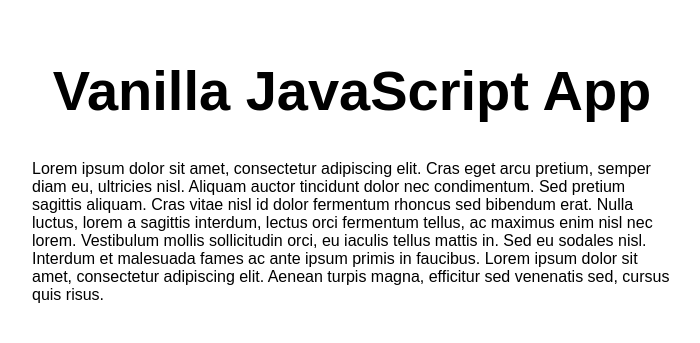
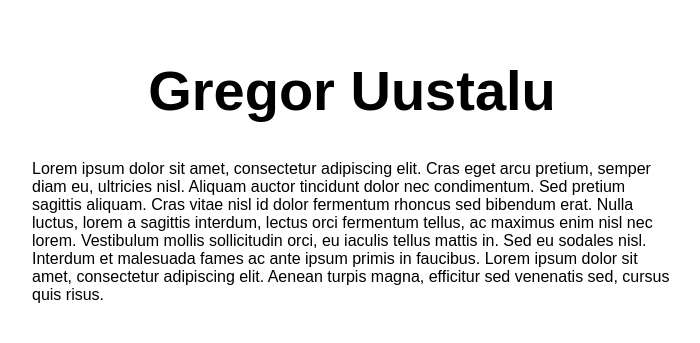
Before and after one commit to gregoruu/ut2024azapp, a website: page src/index.html in a window 1280 px wide. Shown: the whole page, without its empty margins (288-988 px from the left). Drawn offline with Linux system fonts and the light colour scheme.

Commit message:
Change title and header text in index.html

```diff
--- a/src/index.html
+++ b/src/index.html
@@ -5,11 +5,11 @@
   <meta charset="UTF-8">
   <meta name="viewport" content="width=device-width, initial-scale=1.0">
   <link rel="stylesheet" href="styles.css">
-  <title>Gregor Uustalu</title>
+  <title>Vanilla JavaScript App</title>
 </head>
 <body>
   <main>
-    <h1>Vanilla JavaScript App</h1>
+    <h1>Gregor Uustalu</h1>
     <p>Lorem ipsum dolor sit amet, consectetur adipiscing elit. Cras eget arcu pretium, semper diam eu, ultricies nisl. Aliquam auctor tincidunt dolor nec condimentum. Sed pretium sagittis aliquam. Cras vitae nisl id dolor fermentum rhoncus sed bibendum erat. Nulla luctus, lorem a sagittis interdum, lectus orci fermentum tellus, ac maximus enim nisl nec lorem. Vestibulum mollis sollicitudin orci, eu iaculis tellus mattis in. Sed eu sodales nisl. Interdum et malesuada fames ac ante ipsum primis in faucibus. Lorem ipsum dolor sit amet, consectetur adipiscing elit. Aenean turpis magna, efficitur sed venenatis sed, cursus quis risus.</p>
   </main>
 </body>
```
